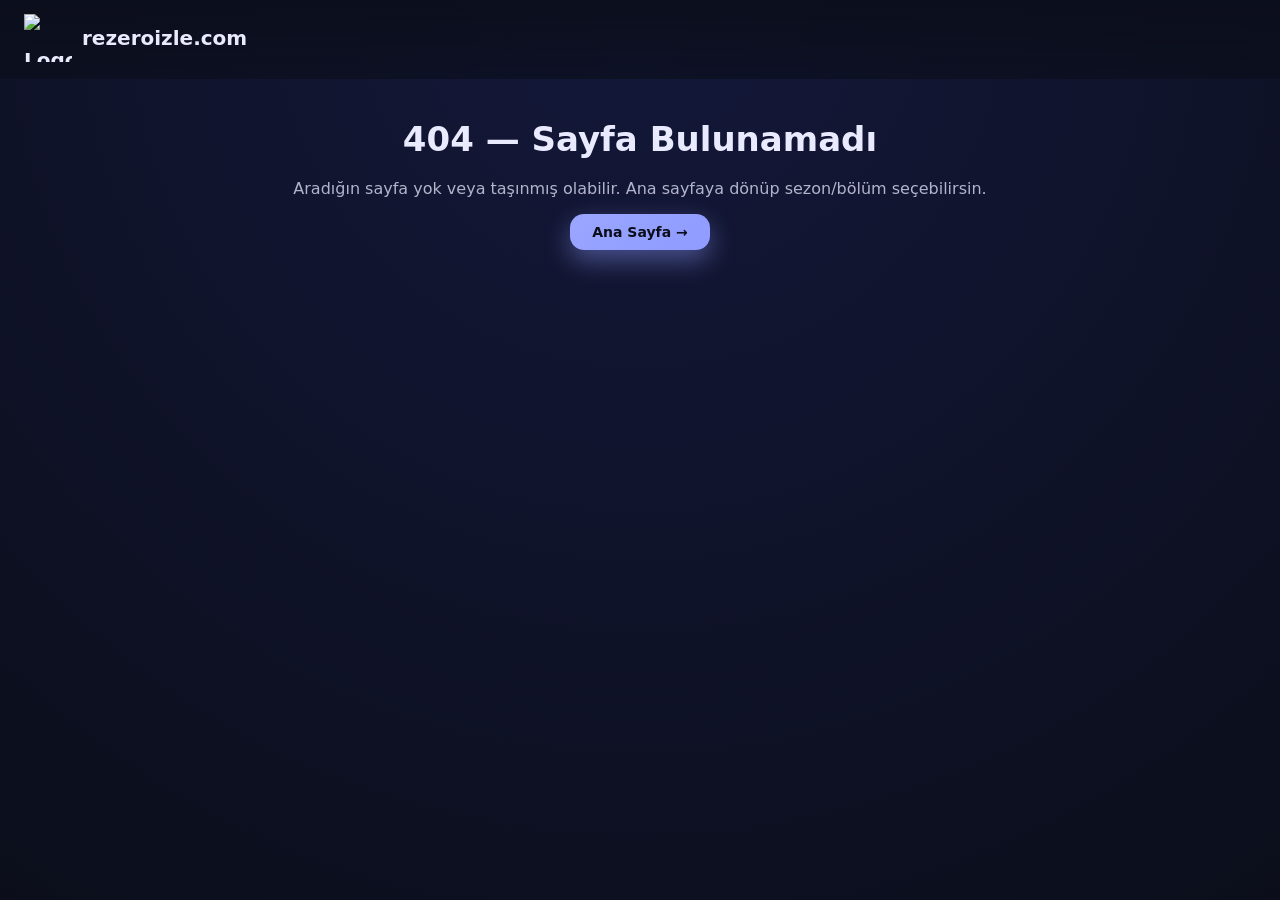
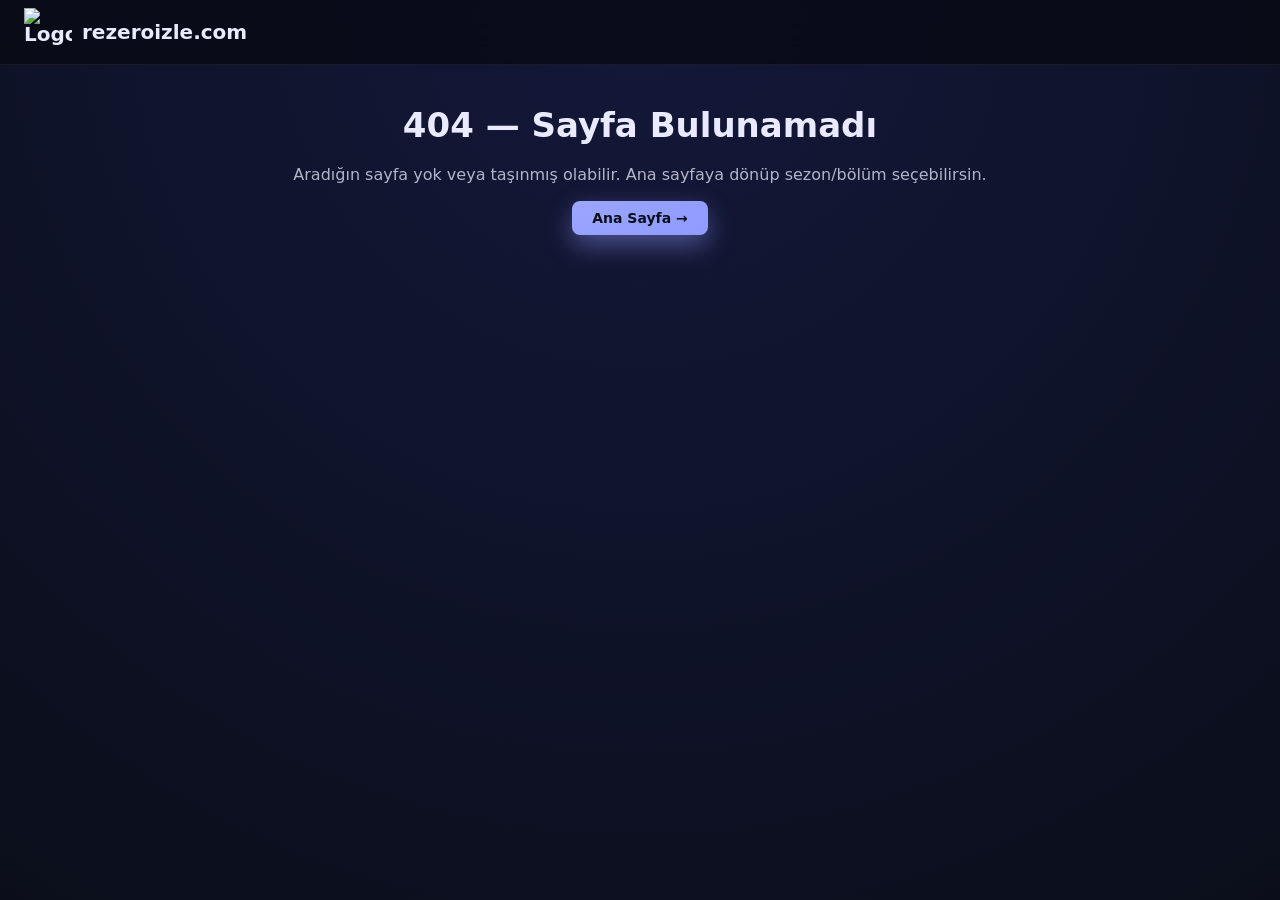

Add files via upload

--- a/style.css
+++ b/style.css
@@ -37,8 +37,9 @@ a {
   position: sticky;
   top: 0;
   z-index: 50;
-  background: linear-gradient(to bottom, rgba(11, 14, 26, 0.9), rgba(11, 14, 26, 0.6));
-  backdrop-filter: blur(10px);
+  background: rgba(8, 10, 20, 0.78);
+  backdrop-filter: blur(14px);
+  border-bottom: 1px solid rgba(255,255,255,0.06);
 }
 
 /* Ekstra Bölüm için özel stil */
@@ -49,7 +50,7 @@ a {
     display: inline-flex;
     align-items: center;  /* dikey ortalama */
     gap: 10px;
-    line-height: 3;
+    line-height: 1;
 }
 
 .nav-logo a img.nav-icon {
@@ -60,12 +61,14 @@ a {
 }
 .nav-links {
   display: flex;
-  gap: 20px;
+  gap: 8px;
 }
 
 .nav-links a {
   font-size: 14px;
   color: var(--muted);
+  padding: 8px 10px;
+  border-radius: 8px;
 }
 
 .nav-links a.active {
@@ -75,6 +78,7 @@ a {
 
 .nav-links a:hover {
   color: var(--accent);
+  background: rgba(255,255,255,0.06);
 }
 
 .hamburger {
@@ -234,6 +238,32 @@ a {
   color: var(--muted);
 }
 
+.season-wrapper {
+  padding: 18px 0 18px;
+}
+
+.section-heading {
+  width: min(1140px, calc(100% - 40px));
+  margin: 0 auto 6px;
+  display: flex;
+  align-items: center;
+  gap: 16px;
+}
+
+.section-heading::after {
+  content: "";
+  height: 1px;
+  flex: 1;
+  background: linear-gradient(90deg, rgba(143,155,255,0.38), rgba(143,155,255,0));
+}
+
+.section-heading h2 {
+  margin: 0;
+  font-size: 28px;
+  line-height: 1.15;
+  letter-spacing: 0;
+}
+
 /* ---------- PAGE HEADER (simple) ---------- */
 .page-header {
   padding: 64px 20px 32px;
@@ -271,21 +301,23 @@ a {
 .season-grid {
   max-width: 1180px;
   margin: 0 auto;
-  padding: 20px;
+  padding: 16px 20px 4px;
   display: grid;
-  grid-template-columns: repeat(auto-fit, minmax(200px, 1fr));
-  gap: 20px;
+  grid-template-columns: repeat(auto-fit, minmax(180px, 1fr));
+  gap: 18px;
 }
 
 .season-card {
   position: relative;
-  aspect-ratio: 1 / 1;
-  border-radius: 32px;
+  aspect-ratio: 4 / 5;
+  border-radius: 8px;
   overflow: hidden;
   background-size: cover;
   background-position: center;
-  box-shadow: 0 10px 30px rgba(0, 0, 0, 0.4);
-  transition: transform 0.25s ease, box-shadow 0.25s ease;
+  box-shadow: 0 16px 32px rgba(0, 0, 0, 0.34);
+  isolation: isolate;
+  transition: transform 0.22s ease, box-shadow 0.22s ease, border-color 0.22s ease;
+  border: 1px solid rgba(255,255,255,0.08);
 }
 
 .season-badge {
@@ -310,29 +342,42 @@ a {
   border-color: rgba(90, 120, 255, 0.55);
 }
 .season-card:hover {
-  transform: translateY(-6px) scale(1.02);
-  box-shadow: 0 20px 40px rgba(0, 0, 0, 0.6);
+  transform: translateY(-5px);
+  box-shadow: 0 24px 42px rgba(0, 0, 0, 0.54);
+  border-color: rgba(190,200,255,0.26);
+}
+
+.season-card:hover .overlay {
+  background:
+    linear-gradient(to top, rgba(0, 0, 0, 0.9), rgba(0, 0, 0, 0.28) 54%, rgba(0, 0, 0, 0.02)),
+    linear-gradient(to bottom, rgba(255,255,255,0.14), transparent 26%);
 }
 
 .season-card .overlay {
   position: absolute;
   inset: 0;
-  background: linear-gradient(to top, rgba(0, 0, 0, 0.6), rgba(0, 0, 0, 0.15) 60%, rgba(0, 0, 0, 0));
+  background:
+    linear-gradient(to top, rgba(0, 0, 0, 0.82), rgba(0, 0, 0, 0.26) 54%, rgba(0, 0, 0, 0.04)),
+    linear-gradient(to bottom, rgba(255,255,255,0.10), transparent 26%);
   display: flex;
+  flex-direction: column;
+  justify-content: flex-end;
   align-items: flex-end;
   padding: 18px;
   z-index: 2;
 }
 
 .season-card .overlay span {
+  width: 100%;
   font-size: 20px;
   font-weight: 700;
-  letter-spacing: 1px;
+  letter-spacing: 0;
   color: #fff;
   text-shadow: 0 2px 6px rgba(0, 0, 0, 0.8);
 }
 
 .season-card .overlay small {
+  width: 100%;
   display: block;
   margin-top: 6px;
   font-size: 13px;
@@ -512,8 +557,51 @@ a {
 
 /* ---------- MOBILE ---------- */
 @media (max-width: 768px) {
+  .hero-header {
+    padding: 120px 18px 84px;
+  }
+
   .hero-header h1 {
     font-size: 36px;
+  }
+
+  .section-heading {
+    width: calc(100% - 36px);
+    gap: 12px;
+  }
+
+  .section-heading h2 {
+    font-size: 23px;
+  }
+
+  .season-grid {
+    grid-template-columns: repeat(2, minmax(0, 1fr));
+    gap: 12px;
+    padding: 16px 18px;
+  }
+
+  .season-card {
+    aspect-ratio: 3 / 4;
+  }
+
+  .season-card .overlay {
+    padding: 12px;
+  }
+
+  .season-card .overlay span {
+    font-size: 17px;
+  }
+
+  .season-card .overlay small {
+    font-size: 12px;
+  }
+
+  .why-section {
+    padding: 48px 18px;
+  }
+
+  .why-container {
+    grid-template-columns: 1fr;
   }
   
   #downloadBtn {
@@ -545,6 +633,19 @@ a {
 
   .controls {
     flex-direction: column;
+  }
+
+  .nav-links {
+    position: static;
+    display: flex;
+    flex-direction: row;
+    background: transparent;
+    padding: 0;
+    border-radius: 0;
+  }
+
+  .hamburger {
+    display: none;
   }
 }
 
@@ -584,7 +685,7 @@ a {
 
 /* ---------- WHY SECTION ---------- */
 .why-section {
-  padding: 80px 20px;
+  padding: 70px 20px;
   position: relative;
   border-top: 1px solid var(--border);
   color: #fff;
@@ -603,9 +704,12 @@ a {
 .why-container {
   position: relative;
   z-index: 1;
-  max-width: 900px;
+  max-width: 1100px;
   margin: auto;
-  text-align: center;
+  display: grid;
+  grid-template-columns: repeat(2, minmax(0, 1fr));
+  gap: 18px;
+  text-align: left;
 }
 
 .why-container h2 {
@@ -666,16 +770,18 @@ a {
 }
 
 .contact-box {
-  margin-top: 32px;
+  margin-top: 0;
   padding: 24px;
-  background: var(--panel);
-  border: 1px solid var(--border);
-  border-radius: 16px;
+  background: rgba(15, 18, 36, 0.76);
+  border: 1px solid rgba(255,255,255,0.08);
+  border-radius: 8px;
+  box-shadow: 0 16px 34px rgba(0,0,0,0.26);
 }
 
 .contact-box h3 {
   margin-top: 0;
   margin-bottom: 12px;
+  font-size: 20px;
 }
 
 .contact-box p {
@@ -858,7 +964,7 @@ a {
 ================================ */
 
 .continue-strip {
-  padding: 20px 0px 0px;
+  padding: 14px 20px 0;
 }
 
 .continue-strip-inner {
@@ -869,8 +975,8 @@ a {
   align-items: center;
   justify-content: space-between;
 
-  padding: 18px 22px;
-  border-radius: 16px;
+  padding: 14px 20px;
+  border-radius: 8px;
 
   background:
     linear-gradient(
@@ -903,15 +1009,15 @@ a {
 }
 
 .continue-info strong {
-  font-size: 18px;
+  font-size: 17px;
   font-weight: 700;
   line-height: 1.2;
 }
 
 /* Sağ buton */
 .continue-action {
-  padding: 10px 22px;
-  border-radius: 14px;
+  padding: 9px 20px;
+  border-radius: 8px;
 
   background: linear-gradient(145deg, #9aa6ff, #8f9bff);
   color: #0b0e1a;
